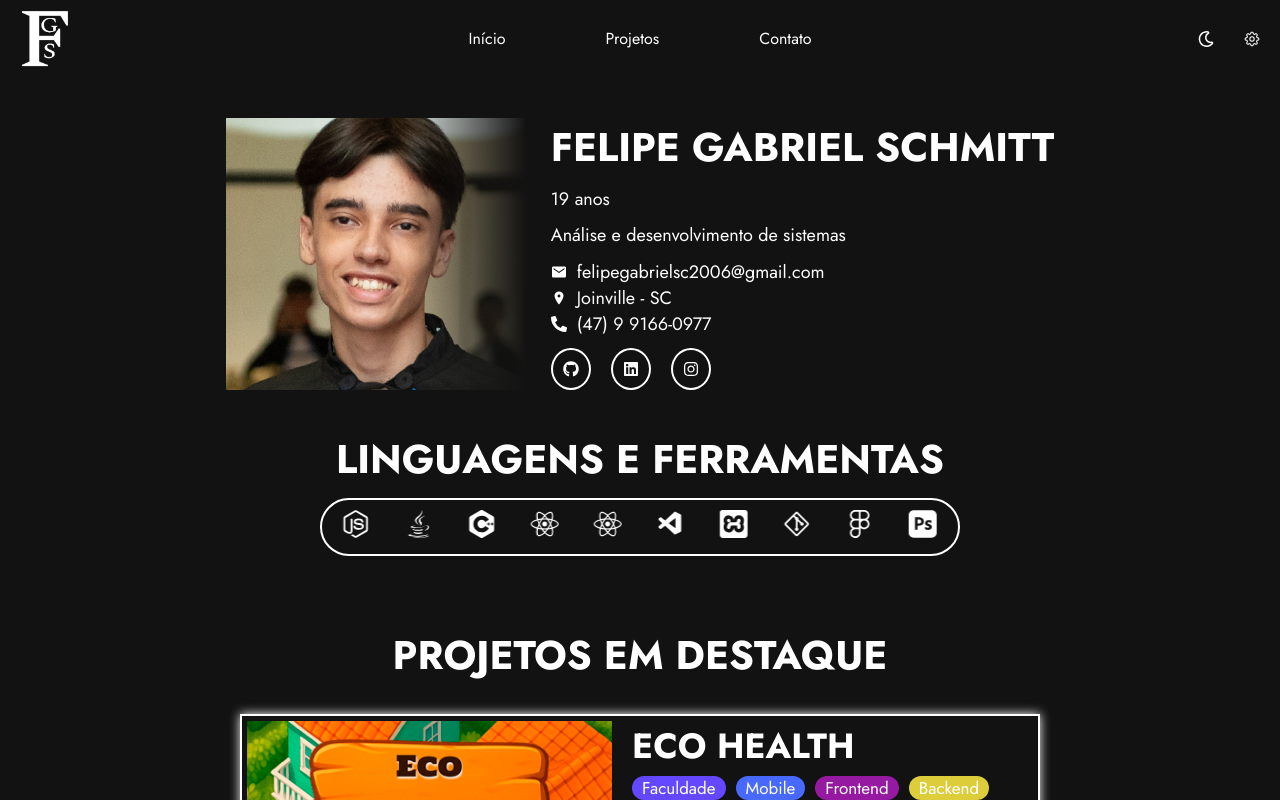
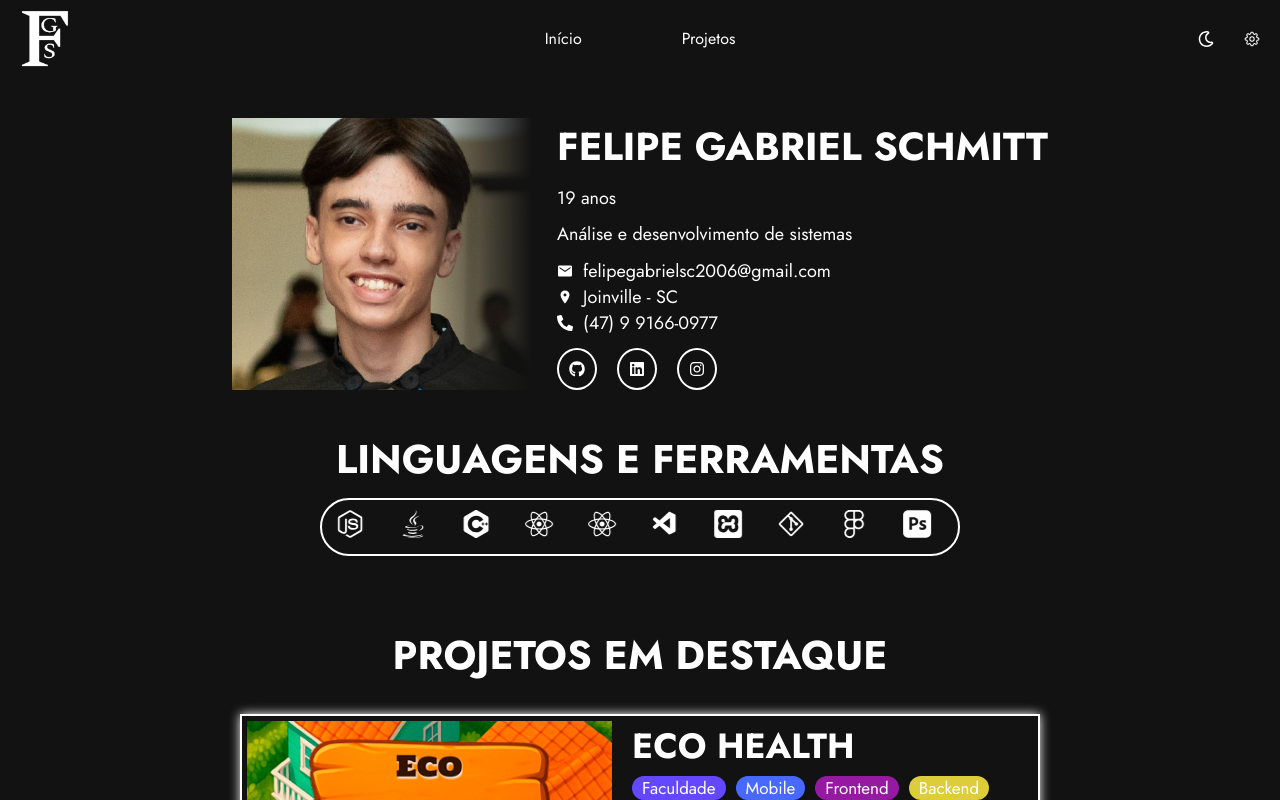
Before and after one commit to Felipe-G-Schmitt/PortfolioAtt, a React (Create React App) app: page / in a window 1280 px wide. Shown: the top 800 px of the page. Built offline with nearby package versions, Linux system fonts and the light colour scheme.

Commit message:
feat: Improving responsiveness and expandable descriptions

```diff
--- a/src/components/About.js
+++ b/src/components/About.js
@@ -5,7 +5,7 @@ import { IoMdMail, IoIosPin } from "react-icons/io";
 function About() {
   return (
     <>
-    <section className="About">
+    <section className="About" id="About">
         <div className="image-wrapper">
             <img src={profile} alt="profile picture" className="profile"/>
         <div className="image-overlay"></div>
--- a/src/components/Header.js
+++ b/src/components/Header.js
@@ -7,9 +7,9 @@ function Header() {
     <header>
       <img src={logo} class="logo" alt="Logo" />
       <div class="nav-links">
-        <a>Início</a>
-        <a>Projetos</a>
-        <a>Contato</a>
+        <a href="#About">Início</a>
+        <a href="#projects">Projetos</a>
+        {/* <a>Contato</a> */}
       </div>
 
       <div class="header-icons">
--- a/src/components/MainProjects.js
+++ b/src/components/MainProjects.js
@@ -1,12 +1,15 @@
 import EcoHealthhome from "../assets/projects/ecoHealth-home.png";
 import SplatGamehome from "../assets/projects/splatgame-home.png";
 import CategoriaProjeto from "./../components/CategoriaProjeto";
-import { FaCss3Alt, FaJsSquare, FaReact, FaNpm } from "react-icons/fa";
+import { FaReact, FaNpm } from "react-icons/fa";
 import { SiExpo } from "react-icons/si";
 import { VscVscode } from "react-icons/vsc";
-import { LiaGit } from "react-icons/lia";
+import { useState } from "react";
+
 
 function MainProjects() {
+    const [expand, setExpand] = useState(false);
+
     return (
         <section className="MainSec-projects">
             <h1>Projetos em destaque</h1>
@@ -23,7 +26,16 @@ function MainProjects() {
                         <CategoriaProjeto categoria="Frontend"/>
                         <CategoriaProjeto categoria="Backend"/>
                     </div>
-                <p>Jogo sério para o público infantil, onde os usuários terão alguns cenários para identificar locais, objetos ou ações que estejam ajudando na proliferação do mosquito aedes aegypti. O objetivo é educar sobre as práticas de prevenção contra a Dengue, mas de uma forma mais atrativa para o público infantil.</p>
+                <div
+                    className={`project-description ${expand ? "expanded" : ""}`}
+                    onClick={(e) => {
+                    e.preventDefault();
+                    e.stopPropagation();
+                    setExpand(!expand);
+                    }}
+                >
+                    <p>Jogo sério para o público infantil, onde os usuários terão alguns cenários para identificar locais, objetos ou ações que estejam ajudando na proliferação do mosquito aedes aegypti. O objetivo é educar sobre as práticas de prevenção contra a Dengue, mas de uma forma mais atrativa para o público infantil.</p>
+                </div>
                 </div>
 
                 <div className="project-langs">
@@ -48,7 +60,16 @@ function MainProjects() {
                         <CategoriaProjeto categoria="Frontend"/>
                         <CategoriaProjeto categoria="Backend"/>
                     </div>
-                <p>Em Splat Game, os jogadores são desafiados a tocar em objetos que caem na tela para acumular a maior pontuação possível em diversas fases, cada uma com sua própria temática, como Gastronomia, Administração, Enfermagem e Análise e Desenvolvimento de Sistemas. A cada objeto tocado, pontos são somados e o nível de dificuldade aumenta.</p>
+                <div
+                    className={`project-description ${expand ? "expanded" : ""}`}
+                    onClick={(e) => {
+                    e.preventDefault();
+                    e.stopPropagation();
+                    setExpand(!expand);
+                    }}
+                >
+                    <p>Em Splat Game, os jogadores são desafiados a tocar em objetos que caem na tela para acumular a maior pontuação possível em diversas fases, cada uma com sua própria temática, como Gastronomia, Administração, Enfermagem e Análise e Desenvolvimento de Sistemas. A cada objeto tocado, pontos são somados e o nível de dificuldade aumenta.</p>
+                </div>
                 </div>
 
                 <div className="project-langs">
--- a/src/styles/global.css
+++ b/src/styles/global.css
@@ -2,6 +2,11 @@
   box-sizing: border-box;
   margin: 0;
   padding: 0;
+}
+
+html {
+  scroll-behavior: smooth;
+  scrollbar-color: white #121212;
 }
 
 header {
@@ -49,7 +54,7 @@ footer {
 
 body {
   margin: 0;
-  font-family: 'Jost', sans-serif;
+  font-family: "Jost", sans-serif;
   background: #121212;
   color: #fff;
 }
@@ -126,7 +131,7 @@ body {
 
 .infos h1 {
   text-transform: uppercase;
-  font-size: 40px;
+  font-size: 39px;
 }
 
 .infos p {
@@ -178,7 +183,7 @@ body {
   justify-content: center;
 }
 
-.langTolls h1{
+.langTolls h1 {
   text-transform: uppercase;
   font-size: 40px;
   text-align: center;
@@ -219,7 +224,7 @@ body {
   flex-wrap: wrap;
 }
 
-.MainSec-projects h1{
+.MainSec-projects h1 {
   text-transform: uppercase;
   font-size: 40px;
   text-align: center;
@@ -246,7 +251,7 @@ body {
   justify-content: center;
 }
 
-.Sec-projects h1{
+.Sec-projects h1 {
   text-transform: uppercase;
   font-size: 40px;
   text-align: center;
@@ -315,8 +320,7 @@ body {
   background-color: var(--_slider-bg-clr);
   inset: var(--_switch-padding) 50% var(--_switch-padding)
     var(--_switch-padding);
-  transition:
-    inset 500ms var(--_switch-easing),
+  transition: inset 500ms var(--_switch-easing),
     background-color 500ms ease-in-out;
   z-index: -1;
 }
@@ -476,7 +480,8 @@ body {
 
 .main-cat-proj {
   display: flex;
-  gap: 10px;
+  column-gap: 10px;
+  flex-wrap: wrap;
 }
 
 .cat-proj {
@@ -555,3 +560,231 @@ body {
     animation-play-state: running;
   }
 }
+
+@media (max-width: 1200px) {
+  .nav-links {
+    gap: 50px;
+  }
+
+  .skills {
+    width: 70%;
+  }
+
+  .project-card-back {
+    width: 80%;
+    max-width: 650px;
+  }
+
+  .project-card {
+    display: flex;
+    width: 380px;
+    height: 400px;
+    background-size: cover;
+    overflow: hidden;
+    padding: 5px;
+    color: white;
+    text-align: center;
+    border: 2px solid #fff;
+    box-shadow: #fff 0px 0px 10px;
+    transition: width 0.5s ease, box-shadow 0.3s ease;
+    cursor: pointer;
+    text-decoration: none;
+  }
+
+  .project-card:hover {
+    width: 800px;
+    box-shadow: #fff 0px 0px 25px;
+  }
+
+  .year-separator {
+    width: 80%;
+  }
+}
+
+@media (max-width: 880px) {
+  .infos h1 {
+    font-size: 30px;
+  }
+
+  .Mainproject-card {
+    width: 90%;
+    height: auto;
+    flex-direction: column;
+  }
+
+  .project-langs {
+    margin-top: 20px;
+    margin-bottom: 10px;
+    display: flex;
+    justify-content: space-between;
+  }
+
+  .Sec-projects {
+    padding: 0 10px;
+  }
+
+  .project-card {
+    width: 70%;
+    height: auto;
+    flex-direction: column;
+  }
+
+  .project-card:hover {
+    width: 70%;
+    box-shadow: #fff 0px 0px 10px;
+  }
+
+  .project-card img {
+    width: 100%;
+    height: auto;
+  }
+
+  .project-info {
+    margin-left: 0;
+    padding: 10px;
+  }
+
+  .project-texts {
+    height: auto;
+    overflow: visible;
+  }
+
+  .project-info .project-texts h2 {
+    font-size: 25px;
+  }
+
+  .project-description p {
+    max-height: 40px;
+    overflow: hidden;
+    text-overflow: ellipsis;
+    transition: max-height 0.5s ease;
+    white-space: nowrap;
+  }
+
+  .project-description.expanded p {
+    max-height: 500px;
+    white-space: normal;
+    overflow: visible;
+    text-overflow: unset;
+  }
+
+  .project-card-back {
+    width: 90%;
+    flex-direction: column;
+  }
+
+  .project-info-back {
+    margin-left: 0;
+    padding: 10px;
+  }
+
+  .project-info-back .project-texts-back h2 {
+    font-size: 25px;
+  }
+
+  .project-texts-back {
+    height: auto;
+    padding-bottom: 10px;
+    overflow: visible;
+  }
+}
+
+@media (max-width: 768px) {
+  header {
+    padding: 10px 15px;
+  }
+
+  .nav-links {
+    display: none;
+  }
+
+  .About {
+    flex-direction: column;
+    align-items: center;
+    margin-top: 50px;
+  }
+
+  .image-wrapper {
+    width: 80%;
+    max-width: 300px;
+    height: auto;
+  }
+
+  .image-overlay {
+    width: 100%;
+    height: 50%;
+    top: auto;
+    bottom: 0;
+    background: linear-gradient(to top, #121212, transparent);
+  }
+
+  .infos {
+    margin-left: 0;
+    margin-top: 20px;
+    height: auto;
+    align-items: center;
+    text-align: center;
+  }
+
+  .infos h1 {
+    font-size: 30px;
+  }
+
+  .socials {
+    align-items: center;
+    margin-top: 20px;
+    margin-bottom: 20px;
+  }
+
+  .social-item {
+    justify-content: center;
+  }
+
+  .langTolls h1,
+  .MainSec-projects h1,
+  .Sec-projects h1 {
+    font-size: 30px;
+  }
+
+  .skills {
+    width: 90%;
+  }
+
+  footer {
+    padding: 20px 10px;
+    text-align: center;
+  }
+}
+
+@media (max-width: 480px) {
+  .header-icons {
+    gap: 15px;
+  }
+
+  .skills-track {
+    gap: 20px;
+    animation-duration: 15s;
+  }
+
+  .switch {
+    grid-template-columns: 1fr;
+    max-width: 90%;
+    font-size: 14px;
+  }
+
+  .switch > span {
+    padding: 0.8rem 1.5rem;
+  }
+
+  .year-separator {
+    width: 90%;
+  }
+
+  .project-card {
+    width: 90%;
+  }
+
+  .cat-proj p {
+    font-size: 10px;
+  }
+}
```
Also changed, not shown: src/components/Projects.js (+103 -2 lines). Lines whose indentation alone changed are shown as unchanged.
